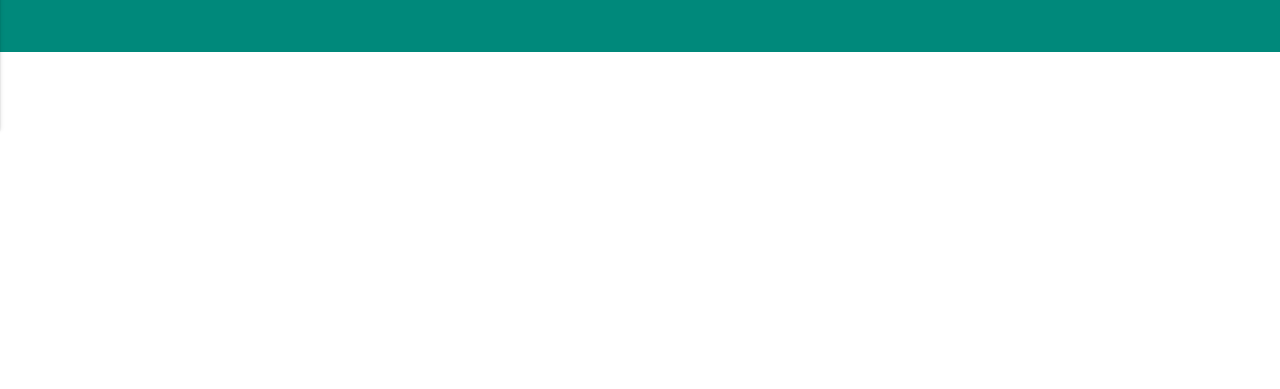
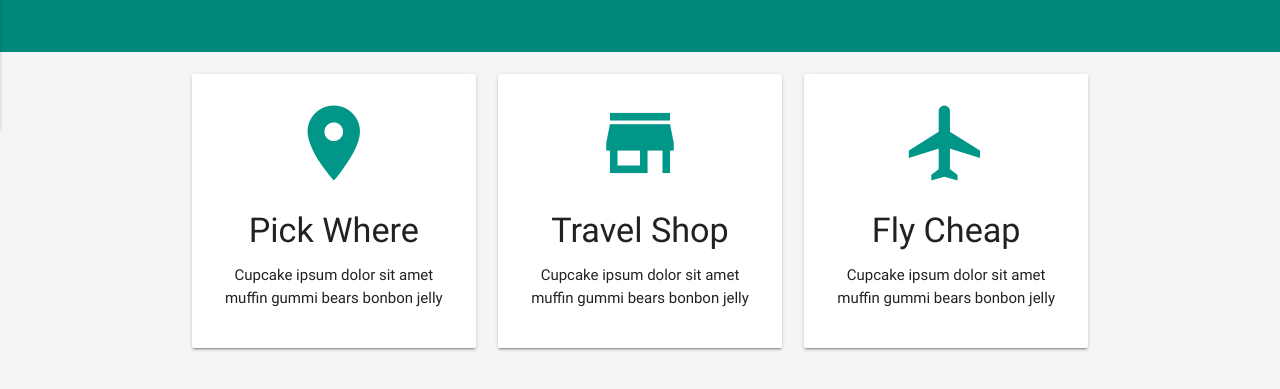
Before and after one commit to cg5544/materialize, a plain HTML site: page travelville/index.html in a window 1280 px wide. Shown: the part 731-1120 px from the top of the page. Before the commit the page ends 800 px from the top, so only its background shows below. Drawn offline with nearby package versions, Linux system fonts and the light colour scheme.

Commit message:
Add icon boxes section below search

```diff
--- a/travelville/index.html
+++ b/travelville/index.html
@@ -98,6 +98,38 @@
     </div>
   </section>
 
+
+  <!-- Section: Icon Boxes -->
+  <section class="section section-icons grey lighten-4 center">
+    <div class="container">
+      <div class="row">
+        <div class="col s12 m4">
+          <div class="card-panel">
+            <i class="material-icons large teal-text">room</i>
+            <h4>Pick Where</h4>
+            <p>Cupcake ipsum dolor sit amet muffin gummi bears bonbon jelly</p>
+          </div>
+        </div>
+
+        <div class="col s12 m4">
+          <div class="card-panel">
+            <i class="material-icons large teal-text">store</i>
+            <h4>Travel Shop</h4>
+            <p>Cupcake ipsum dolor sit amet muffin gummi bears bonbon jelly</p>
+          </div>
+        </div>
+
+        <div class="col s12 m4">
+          <div class="card-panel">
+            <i class="material-icons large teal-text">airplanemode_active</i>
+            <h4>Fly Cheap</h4>
+            <p>Cupcake ipsum dolor sit amet muffin gummi bears bonbon jelly</p>
+          </div>
+        </div>
+      </div>
+    </div>
+  </section>
+
   <!--Import jQuery before materialize.js-->
   <script type="text/javascript" src="https://code.jquery.com/jquery-3.2.1.min.js"></script>
   <script type="text/javascript" src="js/materialize.min.js"></script>
```
